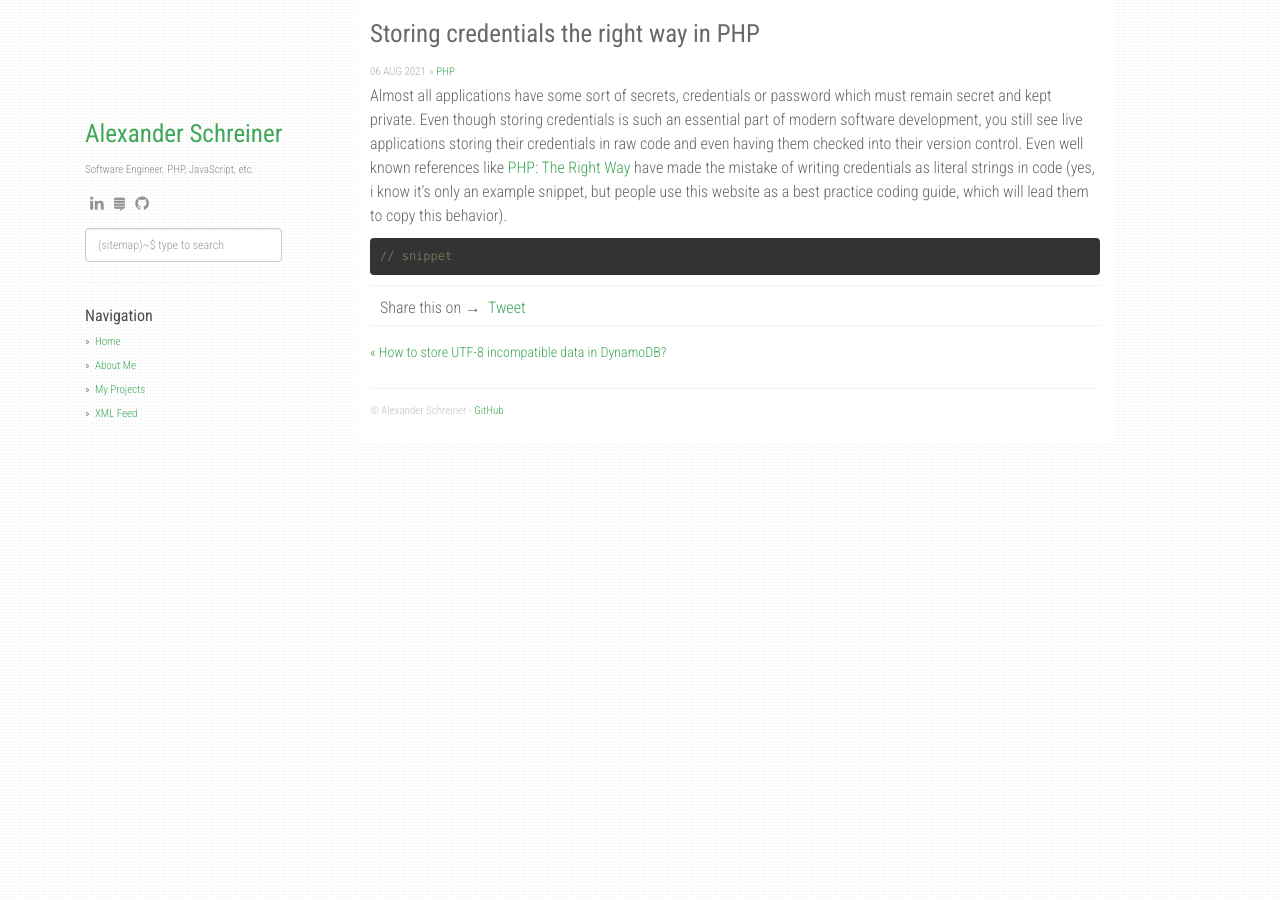
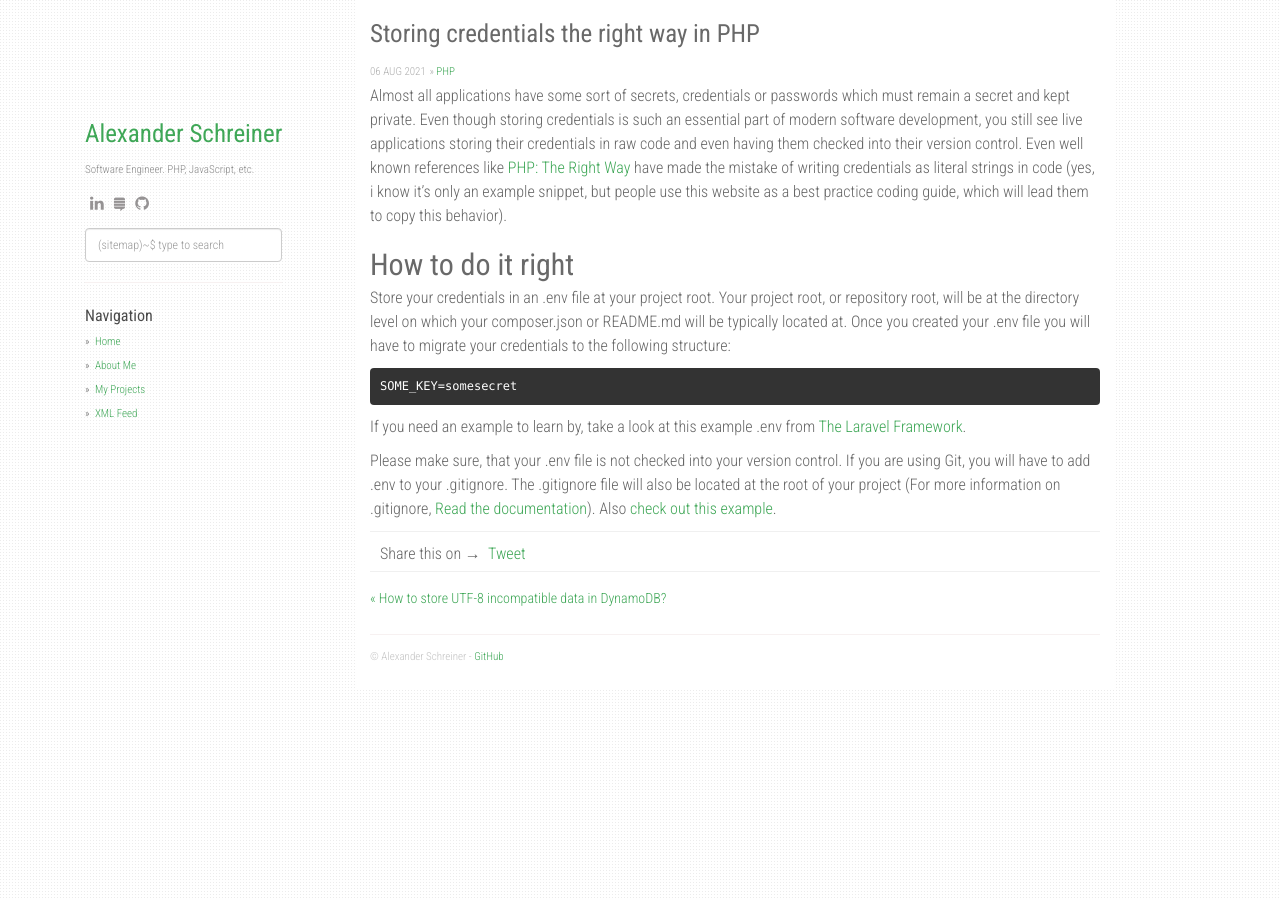
Before and after one commit to alexander-schreiner/alexander-schreiner.github.io, a Jekyll site: the page built from _posts/2021-08-06-storing-credentials-the-right-way-in-php.md, in a window 1280 px wide. Built offline with Jekyll 4.4.1, drawn with Linux system fonts in a browser that asks for light colours; nearby versions of some CDN libraries; comment, search, counter and statistics services are not loaded.

Commit message:
Update 2021-08-06-storing-credentials-the-right-way-in-php.md

````diff
--- a/_posts/2021-08-06-storing-credentials-the-right-way-in-php.md
+++ b/_posts/2021-08-06-storing-credentials-the-right-way-in-php.md
@@ -5,13 +5,18 @@ date:   2021-08-06 12:30:15 +0200
 categories: [php]
 ---
 
-Almost all applications have some sort of secrets, credentials or password which must remain secret and kept private. Even though storing credentials is such an essential part of
-modern software development, you still see live applications storing their credentials in raw code and even having them checked into their version control. Even well known
+Almost all applications have some sort of secrets, credentials or passwords which must remain a secret and kept private. Even though storing credentials is such an essential part of modern software development, you still see live applications storing their credentials in raw code and even having them checked into their version control. Even well known
 references like [PHP: The Right Way](https://phptherightway.com/#:~:text=%24link%20%3D%20new%20PDO(%0A%20%20%20%20%27mysql%3Ahost%3Dyour-hostname%3Bdbname%3Dyour-db%3Bcharset%3Dutf8mb4%27%2C%0A%20%20%20%20%27your-username%27%2C%0A%20%20%20%20%27your-password%27%2C%0A%20%20%20%20array(%0A%20%20%20%20%20%20%20%20PDO%3A%3AATTR_ERRMODE%20%3D%3E%20PDO%3A%3AERRMODE_EXCEPTION%2C%0A%20%20%20%20%20%20%20%20PDO%3A%3AATTR_PERSISTENT%20%3D%3E%20false%0A%20%20%20%20)%0A)%3B)
-have made the mistake of writing credentials as literal strings in code (yes, i know it's only an example snippet, but people use this website as a best practice coding guide, which
-will lead them to copy this behavior).
+have made the mistake of writing credentials as literal strings in code (yes, i know it's only an example snippet, but people use this website as a best practice coding guide, which will lead them to copy this behavior).
 
+## How to do it right
 
-```php
-// snippet
+Store your credentials in an .env file at your project root. Your project root, or repository root, will be at the directory level on which your composer.json or README.md will be typically located at. Once you created your .env file you will have to migrate your credentials to the following structure:
+
+```text
+SOME_KEY=somesecret
 ```
+
+If you need an example to learn by, take a look at this example .env from [The Laravel Framework](https://github.com/laravel/laravel/blob/8.x/.env.example).
+
+Please make sure, that your .env file is not checked into your version control. If you are using Git, you will have to add .env to your .gitignore. The .gitignore file will also be located at the root of your project (For more information on .gitignore, [Read the documentation](https://git-scm.com/docs/gitignore)). Also [check out this example](https://github.com/laravel/laravel/blob/8.x/.gitignore#L6).
````
